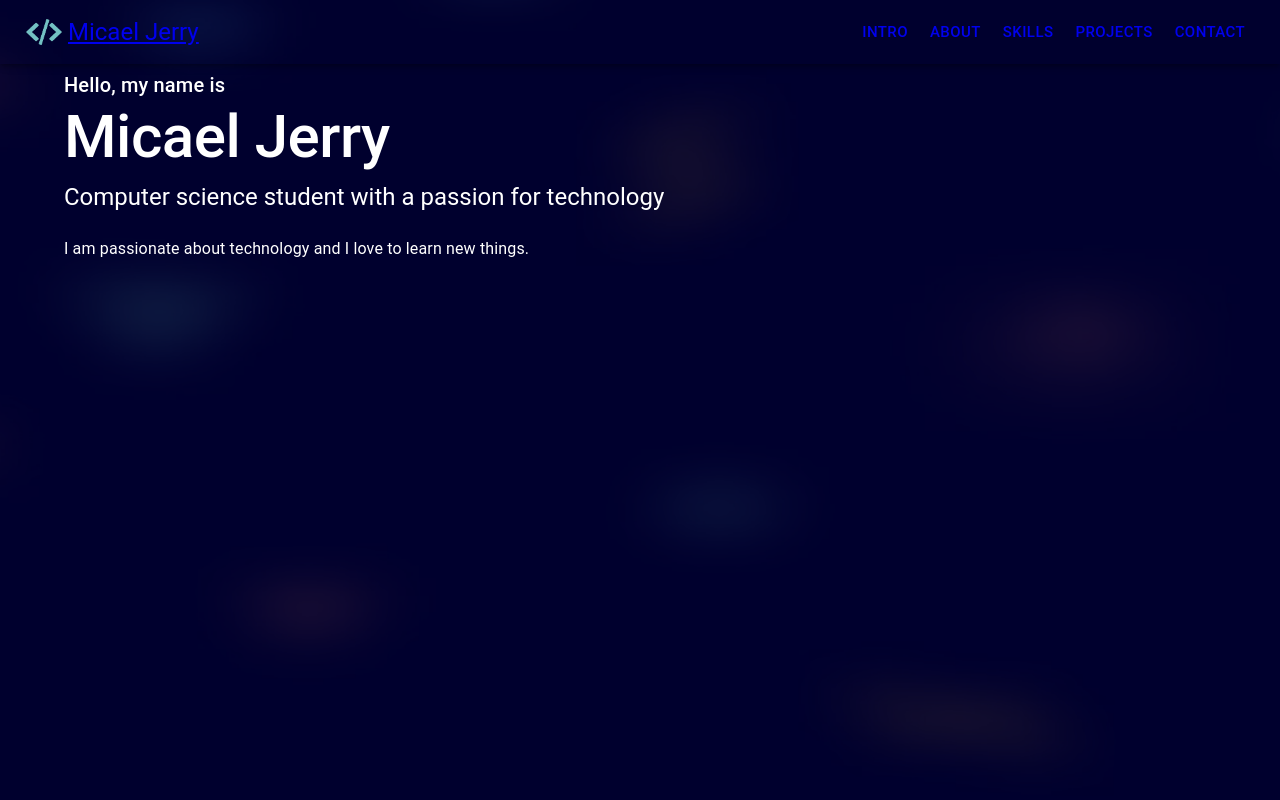
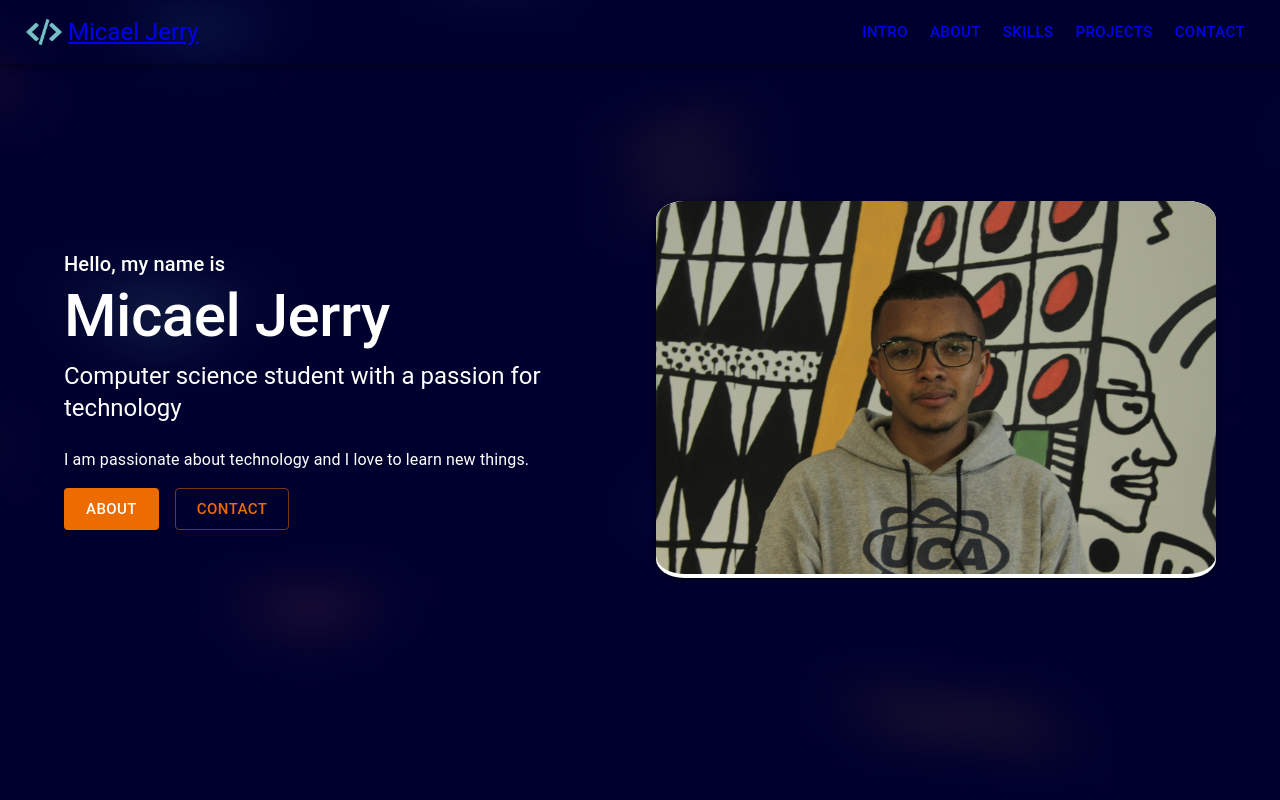
Before and after one commit to micael-jerry/portfolio-micael-jerry, a React (Vite) app: page / in a window 1280 px wide. Shown: the top 800 px of the page. Built offline with nearby package versions, Linux system fonts and the light colour scheme.

Commit message:
chore: intro formatting

```diff
--- a/src/App.css
+++ b/src/App.css
@@ -3,6 +3,4 @@
 	background-repeat: no-repeat;
 	background-position: center;
 	background-size: cover;
-
-	color: white
 }
--- a/src/App.tsx
+++ b/src/App.tsx
@@ -1,4 +1,4 @@
-import './App.css'
+import "./App.css";
 import React from "react";
 import { Layout } from "./components/Layout/Layout";
 import { SectionContainer } from "./components/SectionContainer/SectionContainer";
--- a/src/assets/index.ts
+++ b/src/assets/index.ts
@@ -1,4 +1,6 @@
 export const IMAGES = {
-	logo: new URL('./images/logo.png', import.meta.url).href,
-	blueGradientBg: new URL('./images/blue-gradient-bg.png', import.meta.url).href
-}
+	logo: new URL("./images/logo.png", import.meta.url).href,
+	blueGradientBg: new URL("./images/blue-gradient-bg.png", import.meta.url)
+		.href,
+	jerryImg: new URL("./images/jerry.jpg", import.meta.url).href,
+};
--- a/src/components/Layout/Layout.tsx
+++ b/src/components/Layout/Layout.tsx
@@ -31,9 +31,7 @@ export const Layout: React.FC<LayoutProps> = ({ children }) => {
 					<NavMenu />
 				</Toolbar>
 			</AppBar>
-			<Box>
-				{children}
-			</Box>
+			<Box>{children}</Box>
 		</div>
 	);
 };
--- a/src/components/SectionContainer/SectionContainer.tsx
+++ b/src/components/SectionContainer/SectionContainer.tsx
@@ -13,7 +13,7 @@ export const SectionContainer: React.FC<SectionContainerProps> = ({
 }) => {
 	return (
 		<div id={sectionId} key={sectionId}>
-			<Container>
+			<Container maxWidth={"lg"}>
 				<Box minHeight={"100vh"}>{children}</Box>
 			</Container>
 		</div>
--- a/src/main.css
+++ b/src/main.css
@@ -2,4 +2,6 @@ body {
   margin: 0;
   min-width: 320px;
   min-height: 100vh;
+
+  color: white;
 }
--- /dev/null
+++ b/src/sections/intro/IntroSection.css
@@ -0,0 +1,5 @@
+#jerry {
+	border-radius: 5%;
+	height: 100%;
+	width: 100%;
+}
--- a/src/sections/intro/IntroSection.tsx
+++ b/src/sections/intro/IntroSection.tsx
@@ -1,8 +1,21 @@
-import { Box, Typography } from "@mui/material";
+import { Box, Button, Card, Grid, Typography } from "@mui/material";
+import { IMAGES } from "../../assets";
+import "./IntroSection.css";
+import AnchorLink from "react-anchor-link-smooth-scroll";
+import { SectionIdEnum } from "../../types/sectionId/sectionId";
 
 export const IntroSection: React.FC = () => {
 	return (
-		<Box pt={"6%"} pb={4}>
+		<Box
+			display={"flex"}
+			alignItems={"center"}
+			pt={"6%"}
+			pb={4}
+			height={"80vh"}
+		>
+			<Grid container spacing={4} alignItems="center">
+				<Grid item xs={12} md={6}>
+					<Box>
 						<Typography variant="h6">Hello, my name is</Typography>
 						<Typography variant="h2" mb={1} fontWeight={500}>
 							Micael Jerry
@@ -14,5 +27,30 @@ export const IntroSection: React.FC = () => {
 							I am passionate about technology and I love to learn new things.
 						</Typography>
 					</Box>
+					<Box sx={{ display: "flex", gap: 2, marginTop: 2 }}>
+						<AnchorLink href={`#${SectionIdEnum.ABOUT}`}>
+							<Button variant="contained" color="warning" size="large">
+								About
+							</Button>
+						</AnchorLink>
+						<AnchorLink href={`#${SectionIdEnum.CONTACT}`}>
+							<Button variant="outlined" color="warning" size="large">
+								Contact
+							</Button>
+						</AnchorLink>
+					</Box>
+				</Grid>
+				<Grid item xs={12} md={6}>
+					<Card
+						sx={{
+							borderRadius: "5%",
+							boxShadow: 4,
+						}}
+					>
+						<img alt="jerry" src={IMAGES.jerryImg} id="jerry" />
+					</Card>
+				</Grid>
+			</Grid>
+		</Box>
 	);
 };
```
Also changed, not shown: src/assets/images/jerry.jpg (added), src/sections/about/AboutSection.tsx (indentation only). Lines whose indentation alone changed are shown as unchanged.
